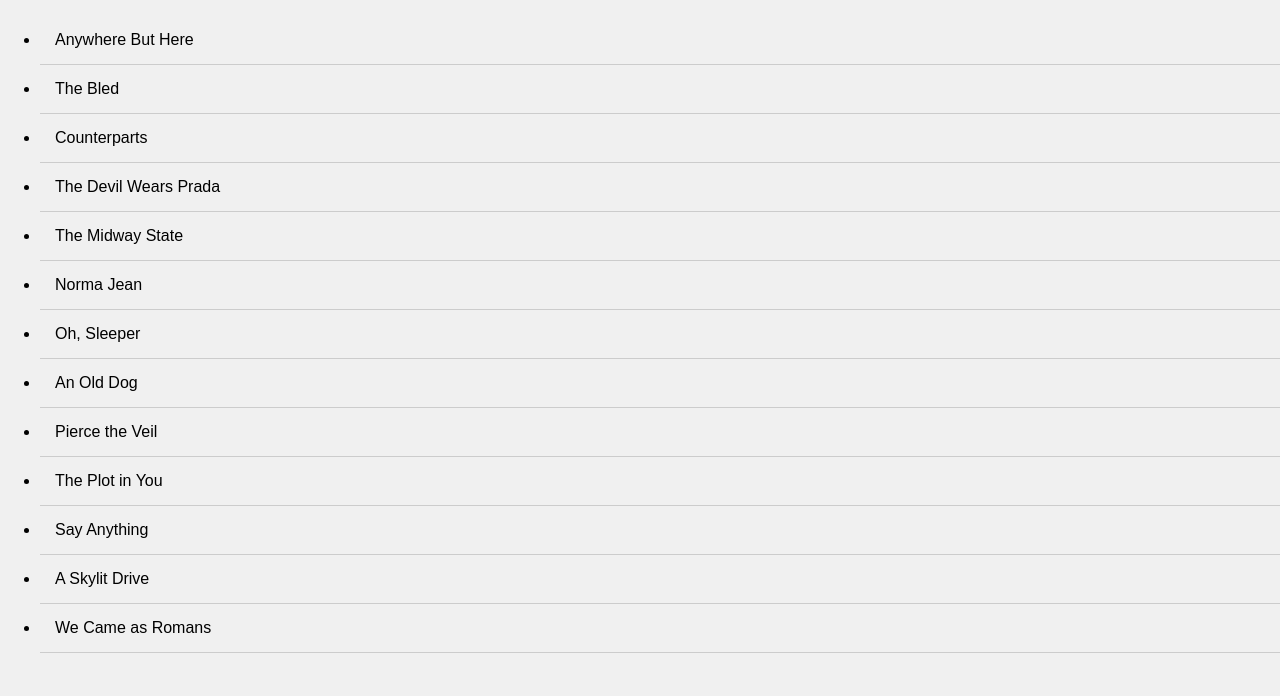
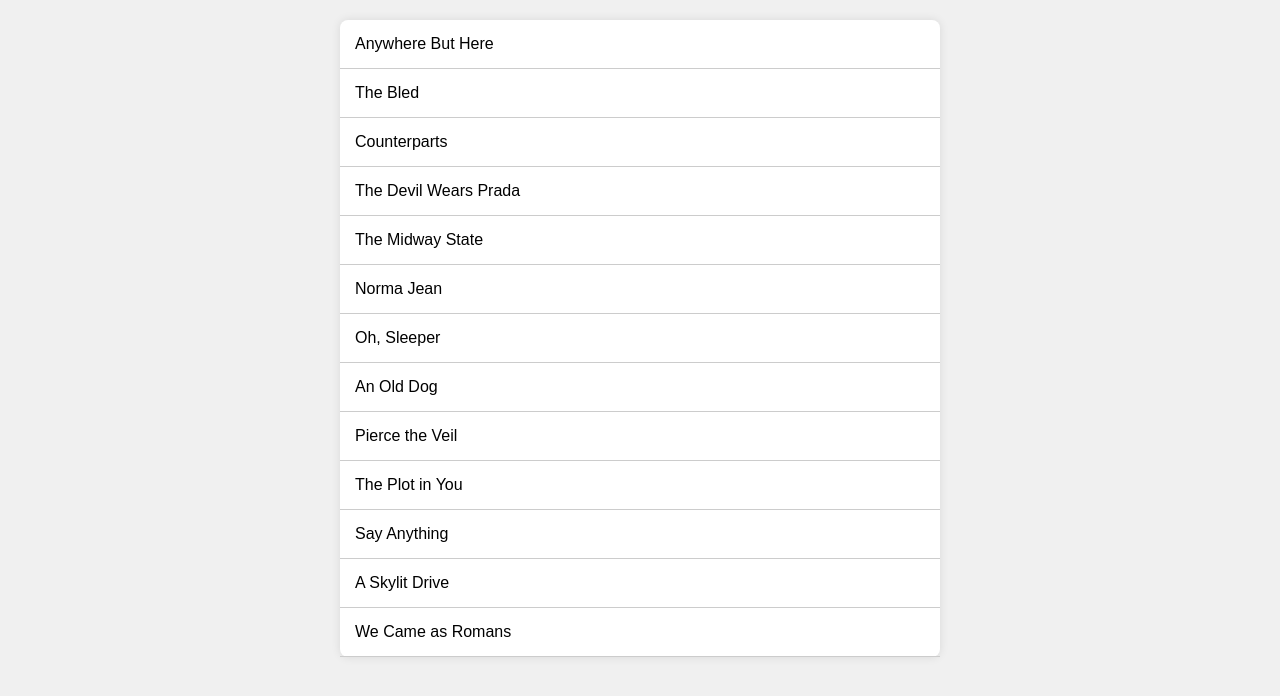
Before and after one commit to acciojob/sorting-articles-patelsweta2, a website: page main.html in a window 1280 px wide. Drawn offline with Linux system fonts and the light colour scheme.

Commit message:
created a submission

```diff
--- a/styles.css
+++ b/styles.css
@@ -11,7 +11,7 @@
       margin-top: 20px;
     }
 
-    #bands {
+    #band {
       list-style-type: none;
       padding: 0;
       margin: 20px auto;
```
